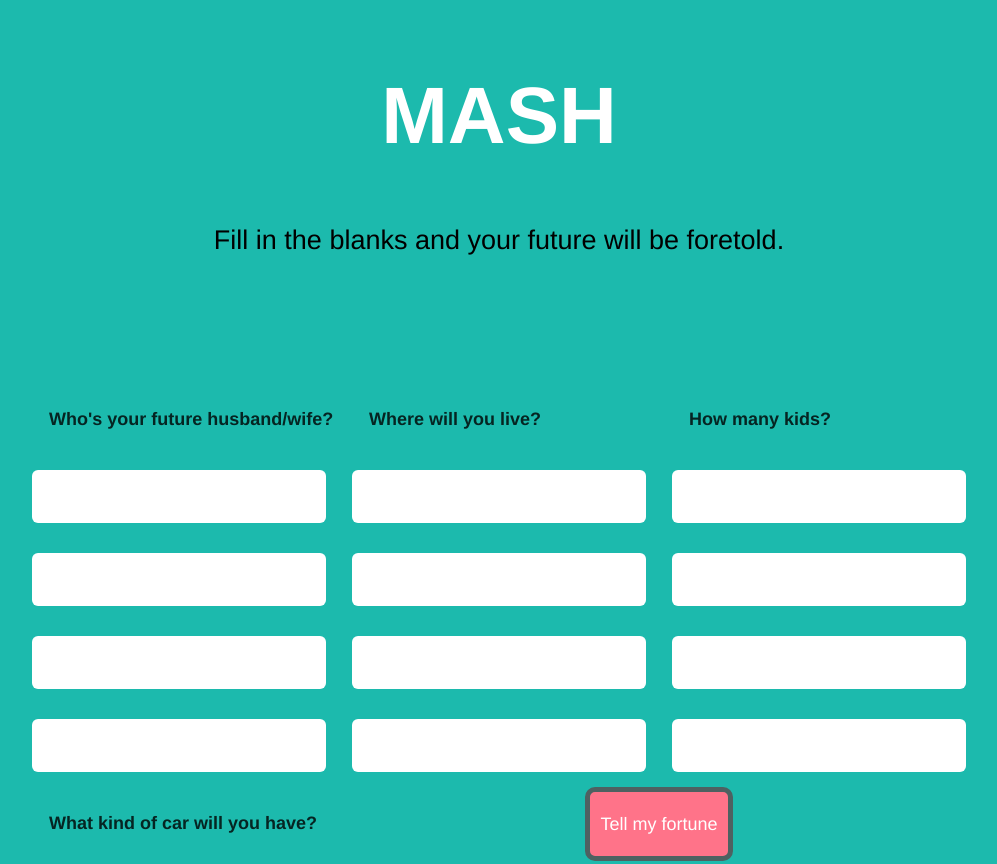
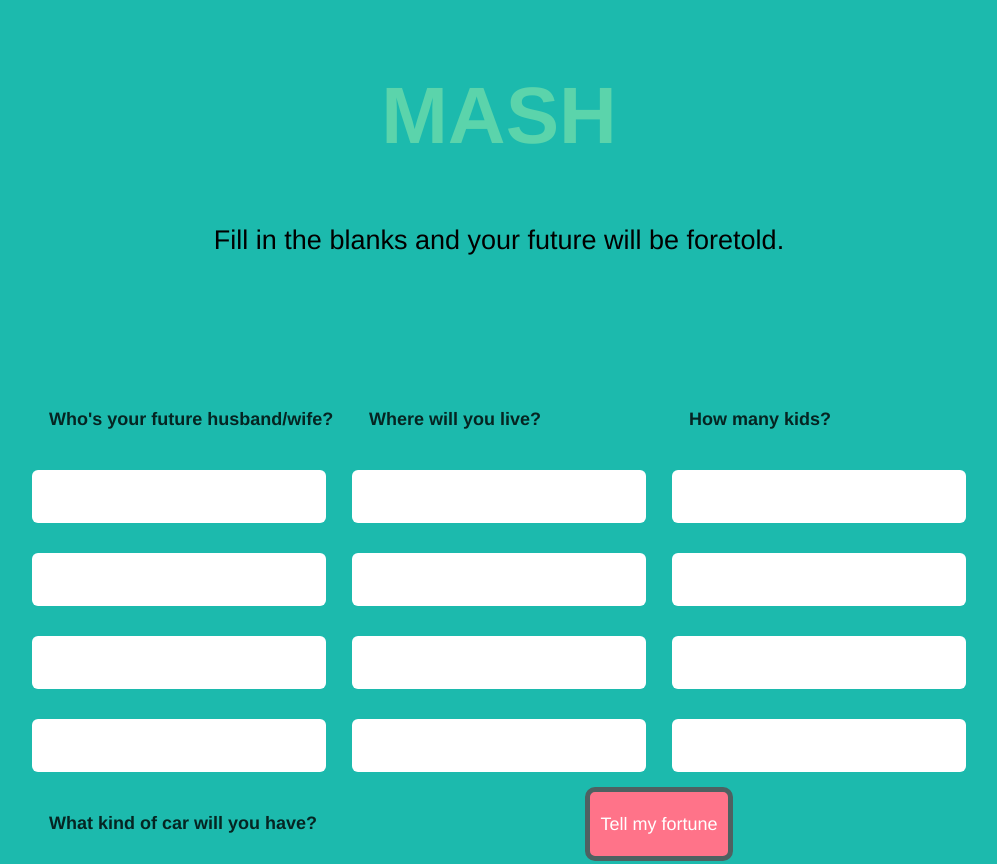
Before and after one commit to Xgarcia15/MASH-Game, a plain HTML site: page index.html in a window 1280 px wide. Shown: the top 864 px of the page, without its empty margins (141-1138 px from the left). Drawn offline with Linux system fonts and the light colour scheme.

Commit message:
Update style.css

```diff
--- a/style.css
+++ b/style.css
@@ -15,7 +15,7 @@ body {
 /* Heading Styles */
 h1 {
   font-size:80px;
-  color: #fff;
+  color: #5BD4AB;
   text-align: center;
 }
 
```
